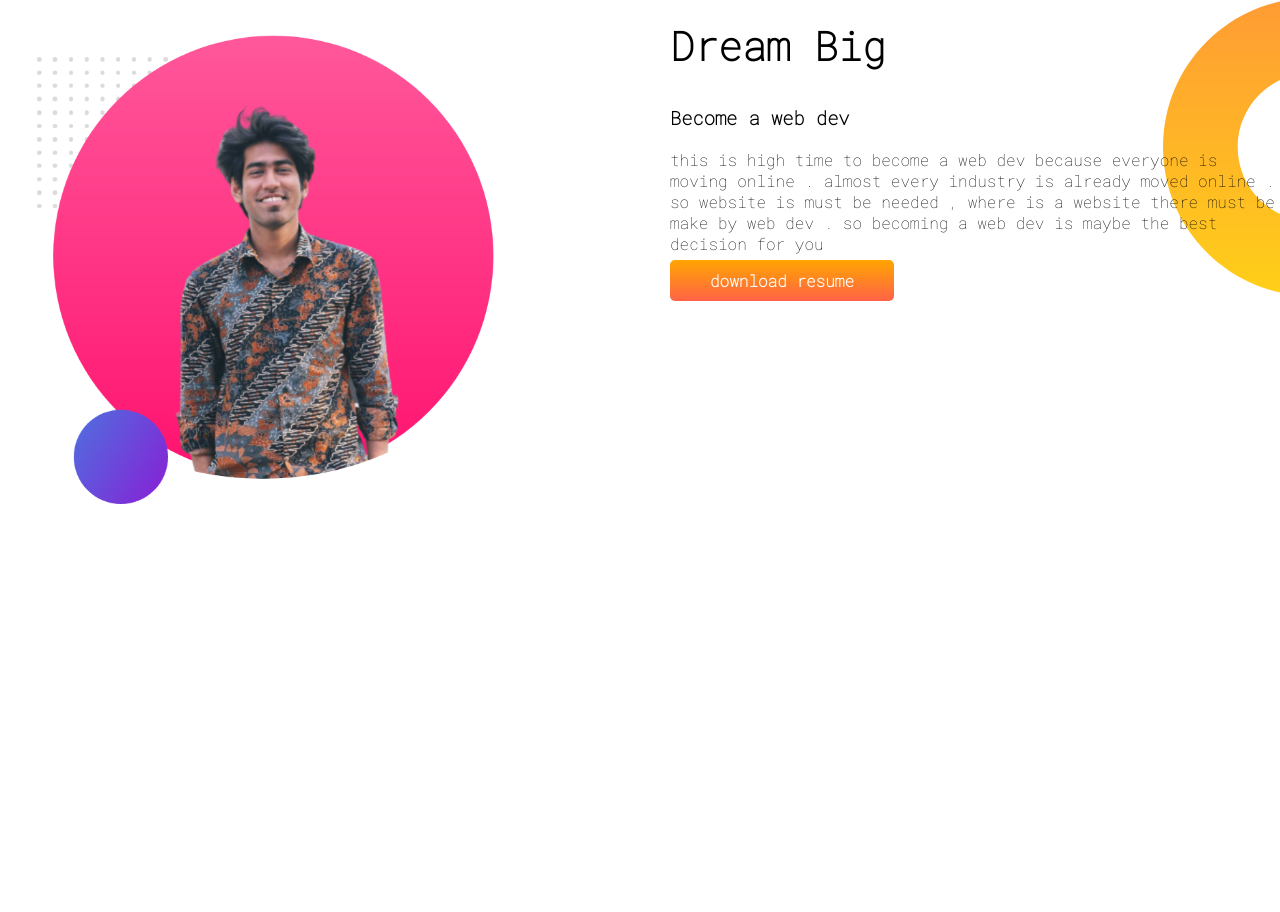
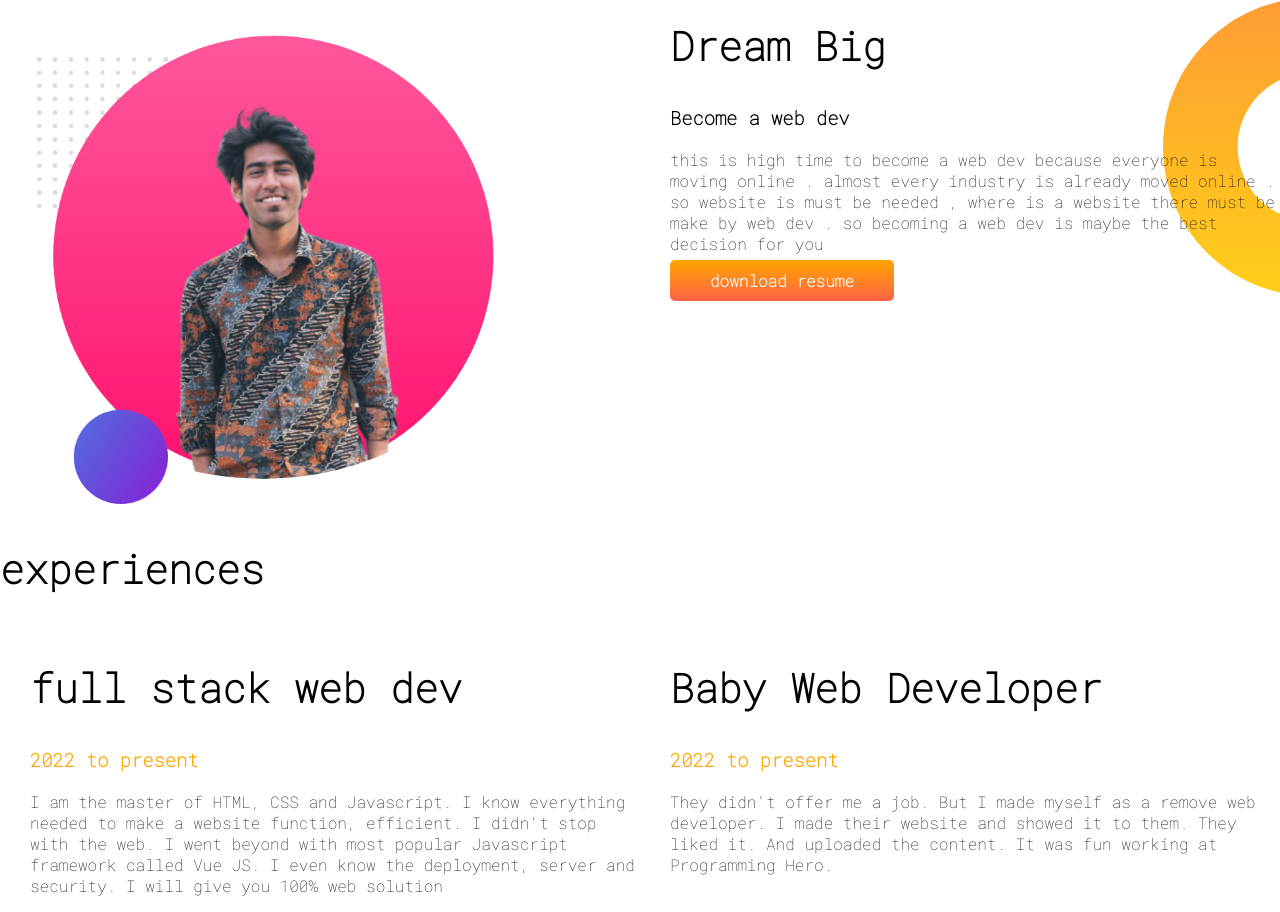
Before and after one commit to iaasif/myPortfolio, a plain HTML site: page index.html in a window 1280 px wide. Shown: the part 753-1665 px from the top of the page. Before the commit the page ends 1261 px from the top, so only its background shows below. Drawn offline with Linux system fonts and the light colour scheme.

Commit message:
experience section added

```diff
--- a/index.html
+++ b/index.html
@@ -15,7 +15,7 @@
 
 <body>
 
-    <section class="top-banner">
+    <section class="top-banner felx-container">
         <div class="halfWidth">
             <h1>Welcome to </h1>
             <h1> <span class="fontColor">Imtiaz Asif's</span> world</h1>
@@ -37,7 +37,7 @@
 
 
 
-    <section class="dream-big">
+    <section class="dream-big felx-container">
 
         <div class="halfWidth">
             <img src="pic/my-bg2.png" alt="">
@@ -51,9 +51,40 @@
                 already moved online . so website is must be needed , where is a website there must be make by web dev .
                 so becoming a web dev is maybe the best decision for you </p>
 
-                <a class="contact-me"  href="">download resume</a>
+            <a class="contact-me" href="">download resume</a>
 
         </div>
+    </section>
+
+
+
+
+    <section class="experience ">
+        <h1> experiences </h1>
+
+       <div class="felx-container">
+        <div class="halfWidth">
+            <h1>full stack web dev</h1>
+            <span class="fontColor" >
+                <h3>2022 to present </h3>
+            </span>
+            <p>I am the master of HTML, CSS and Javascript. I know everything needed to make a website function,
+                efficient. I didn't stop with the web. I went beyond with most popular Javascript framework called Vue
+                JS. I even know the deployment, server and security. I will give you 100% web solution</p>
+        </div>
+
+
+        <div class="halfWidth">
+            <h1>Baby Web Developer</h1>
+            <span class="fontColor">
+                <h3>2022 to present</h3>
+            </span>
+            <p>They didn't offer me a job. But I made myself as a remove web developer. I made their website and showed
+                it to them. They liked it. And uploaded the content. It was fun working at Programming Hero.</p>
+        </div>
+
+
+       </div>
     </section>
 </body>
 
--- a/style.css
+++ b/style.css
@@ -12,7 +12,7 @@ h1 {
     color: orange;
 }
 
-section {
+.felx-container {
     display: flex;
 
 }
```
